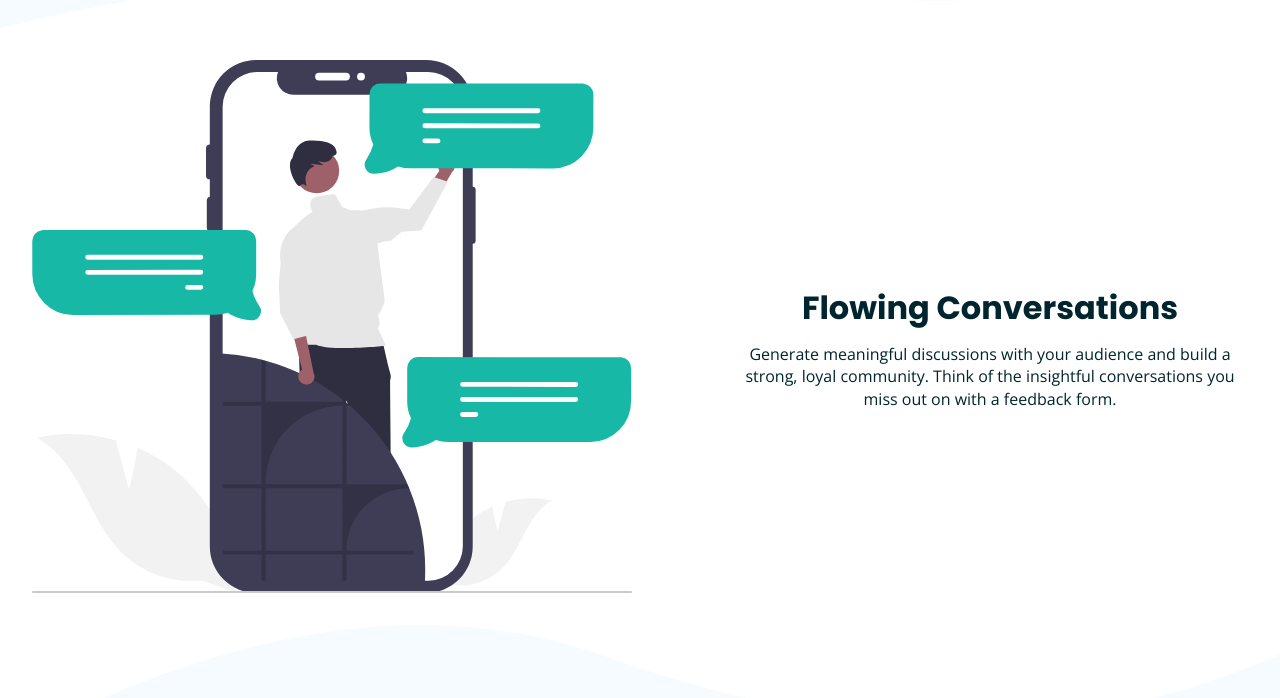
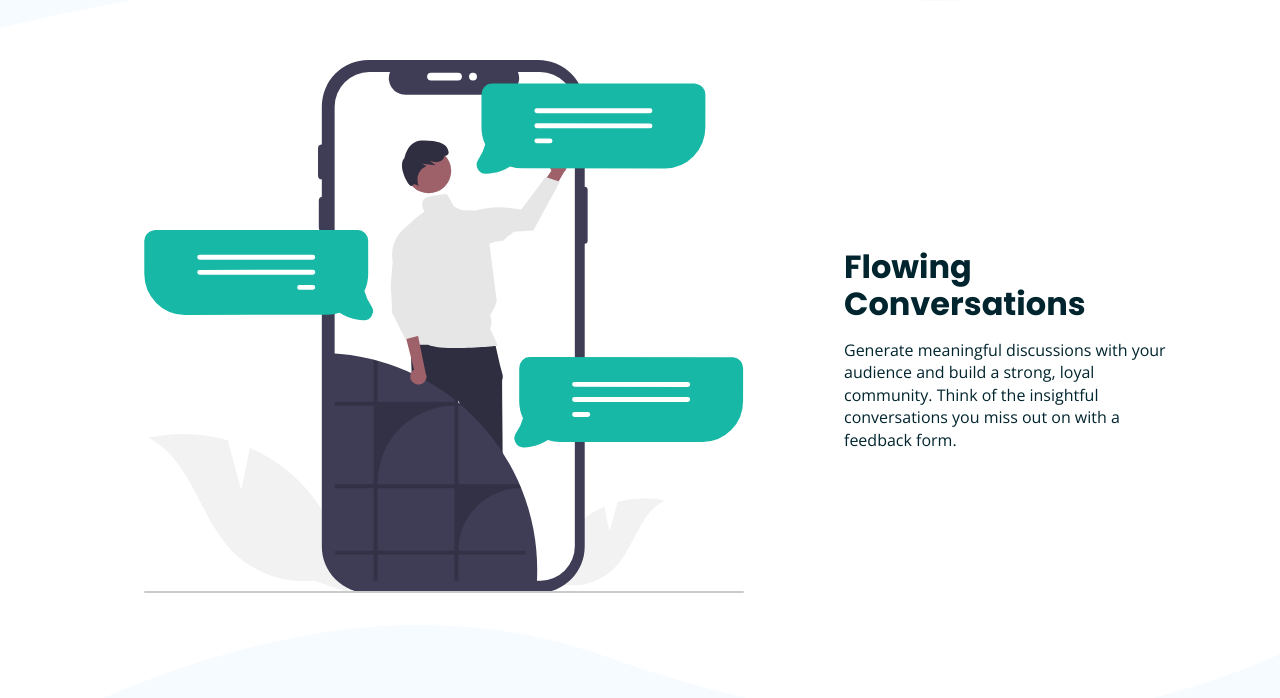
Before and after one commit to alaa-mekibes/huddle-landing-page-with-curved-sections-frontend-mentor, a plain HTML site: page index.html in a window 1280 px wide. Shown: the part 2062-2760 px from the top of the page. Drawn offline with nearby package versions, Linux system fonts and the light colour scheme.

Commit message:
fix padding

```diff
--- a/css/style.css
+++ b/css/style.css
@@ -185,11 +185,12 @@ picture img {
         flex-direction: row;
         text-align: left;
         align-items: center;
-        gap: 100px
+        gap: 100px;
+        padding: 2rem 7rem 2rem 9rem
     }
     .about_us_container .about_us:nth-child(2) .content {
         flex-direction:row-reverse;
-        text-align: center;
+        text-align: left;
     }
 }
 .about_us_container .about_us:first-child .content,
@@ -244,7 +245,7 @@ picture img {
 @media (min-width: 62rem) {
     .footer .box_container .box {
         flex-basis: 50%;
-        padding: 0 7rem 2rem
+        padding: 0 7rem 2rem 9rem
     }
 }
 .footer .box_container .box h3 {
```
